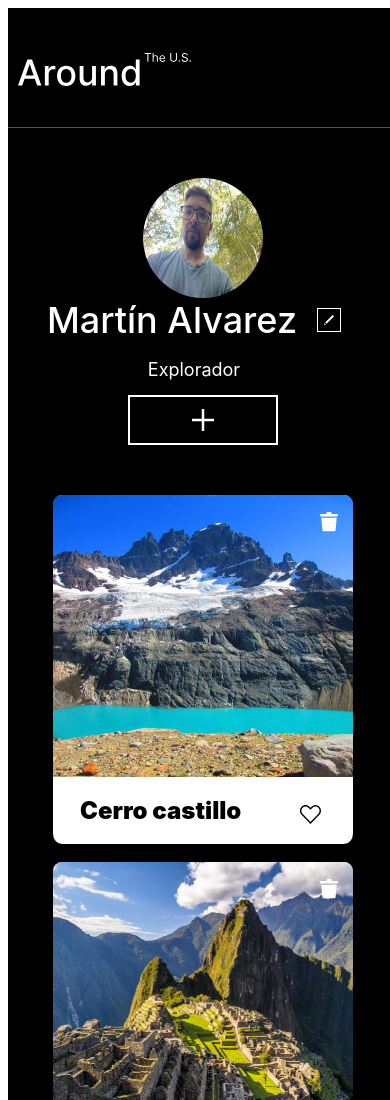
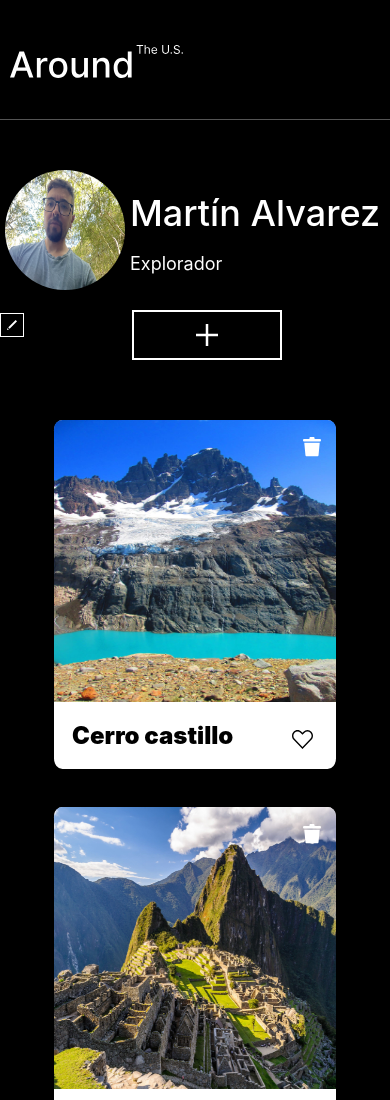
Before and after one commit to martoal/web_project_around, a plain HTML site: page index.html in a window 390 px wide. Shown: the top 1100 px of the page. Drawn offline with Linux system fonts and the light colour scheme; files whose address does not match are found by name.

Commit message:
second commit

```diff
--- a/block/main.css
+++ b/block/main.css
@@ -1,4 +1,5 @@
 .main {
+  justify-items: center;
   margin: auto;
   max-width: 882px;
   display: grid;
@@ -10,6 +11,7 @@
   background-color: white;
   border-radius: 3%;
   position: relative;
+  max-width: 282px;
 }
 .main__card-trash {
   position: absolute;
@@ -23,7 +25,7 @@
 .main__card-image {
   border-top-left-radius: 3%;
   border-top-right-radius: 3%;
-  width: 100%;
+  width: 282px;
   height: 282px;
 }
 .main__text {
@@ -62,3 +64,9 @@
     justify-content: center;
   }
 }
+@media screen and (max-width: 879px) {
+  .main__card {
+    width: 100%;
+    margin: 10px;
+  }
+}
--- a/block/profile.css
+++ b/block/profile.css
@@ -13,7 +13,7 @@
   margin: 0 20px 0 0;
 }
 .profile__data {
-  max-width: 414px;
+  width: 260px;
   height: 77px;
 }
 .profile__name {
@@ -27,9 +27,11 @@
   line-height: 56px;
   color: #ffffff;
   align-items: center;
+  text-overflow: ellipsis;
+  white-space: nowrap;
+  overflow-x: hidden;
 }
 .edit-button {
-  margin-left: 20px;
   width: 24px;
   height: 24px;
   background: none;
@@ -44,12 +46,15 @@
   color: grey;
 }
 .profile__description {
-  width: 372px;
-  height: 18px;
+  max-width: 372px;
+  height: 43px;
   font-family: Inter;
   font-size: 18px;
   font-weight: 400;
   color: #ffffff;
+  text-overflow: ellipsis;
+  white-space: nowrap;
+  overflow-x: hidden;
 }
 .add-button {
   min-width: 150px;
@@ -57,7 +62,7 @@
   background: none;
   border: solid 2px;
   border-color: #ffffff;
-  margin-left: 220px;
+  margin-left: 196px;
   background-image: url(../images/Vector1.png);
   background-position: center;
   background-repeat: no-repeat;
@@ -67,11 +72,7 @@
   opacity: 0.8;
   color: grey;
 }
-@media screen and (max-width: 799px) {
-  .profile__name {
-    margin: auto;
-    justify-content: center;
-  }
+@media screen and (max-width: 879px) {
   .profile__image {
     justify-content: center;
     margin: auto;
@@ -79,10 +80,7 @@
   .profile__data {
     max-width: 100%;
   }
-  .profile__description {
-    max-width: 100%;
-    text-align: center;
-  }
+
   .add-button {
     max-width: 100%;
     justify-content: center;
@@ -90,3 +88,13 @@
     margin-top: 20px;
   }
 }
+
+@media screen and (max-width: 319px) {
+  .profile__description {
+    max-width: 100%;
+    text-align: center;
+  }
+  .profile__name {
+    margin-left: 10px;
+  }
+}
--- a/index.html
+++ b/index.html
@@ -1,5 +1,5 @@
 <!DOCTYPE html>
-<html lang="en">
+<html lang="es">
   <head>
     <meta charset="UTF-8" />
     <meta name="viewport" content="width=device-width, initial-scale=1.0" />
@@ -27,12 +27,10 @@
           class="profile__image"
         />
         <div class="profile__data">
-          <h2 id="respuesta1" class="profile__name">
-            Martín Alvarez
-            <button type="button" id="open-edit" class="edit-button"></button>
-          </h2>
+          <h2 id="respuesta1" class="profile__name">Martín Alvarez</h2>
           <p id="respuesta2" class="profile__description">Explorador</p>
         </div>
+        <button type="button" id="open-edit" class="edit-button"></button>
         <button type="button" id="open-add" class="add-button"></button>
       </div>
       <main class="main">
--- a/page/index.css
+++ b/page/index.css
@@ -2,7 +2,11 @@
 @import url(../block/footer.css);
 @import url(../block/header.css);
 @import url(../block/page.css);
-@import url(../block/image.css);
+
 @import url(../block/main.css);
 @import url(../block/form.css);
 @import url(../block/popup.css);
+
+body {
+  margin: 0;
+}
```
Also changed, not shown: block/image.css (deleted).
